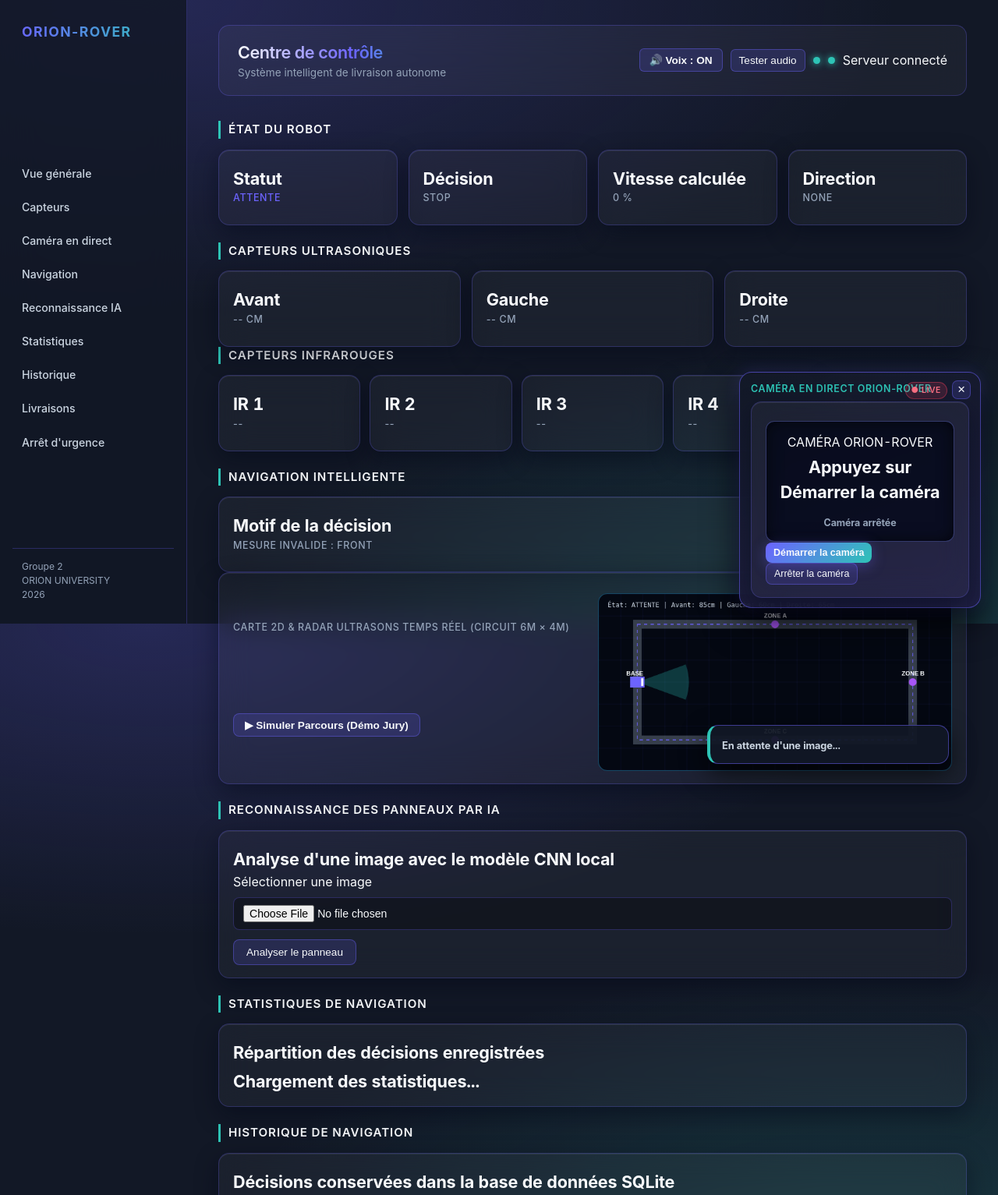
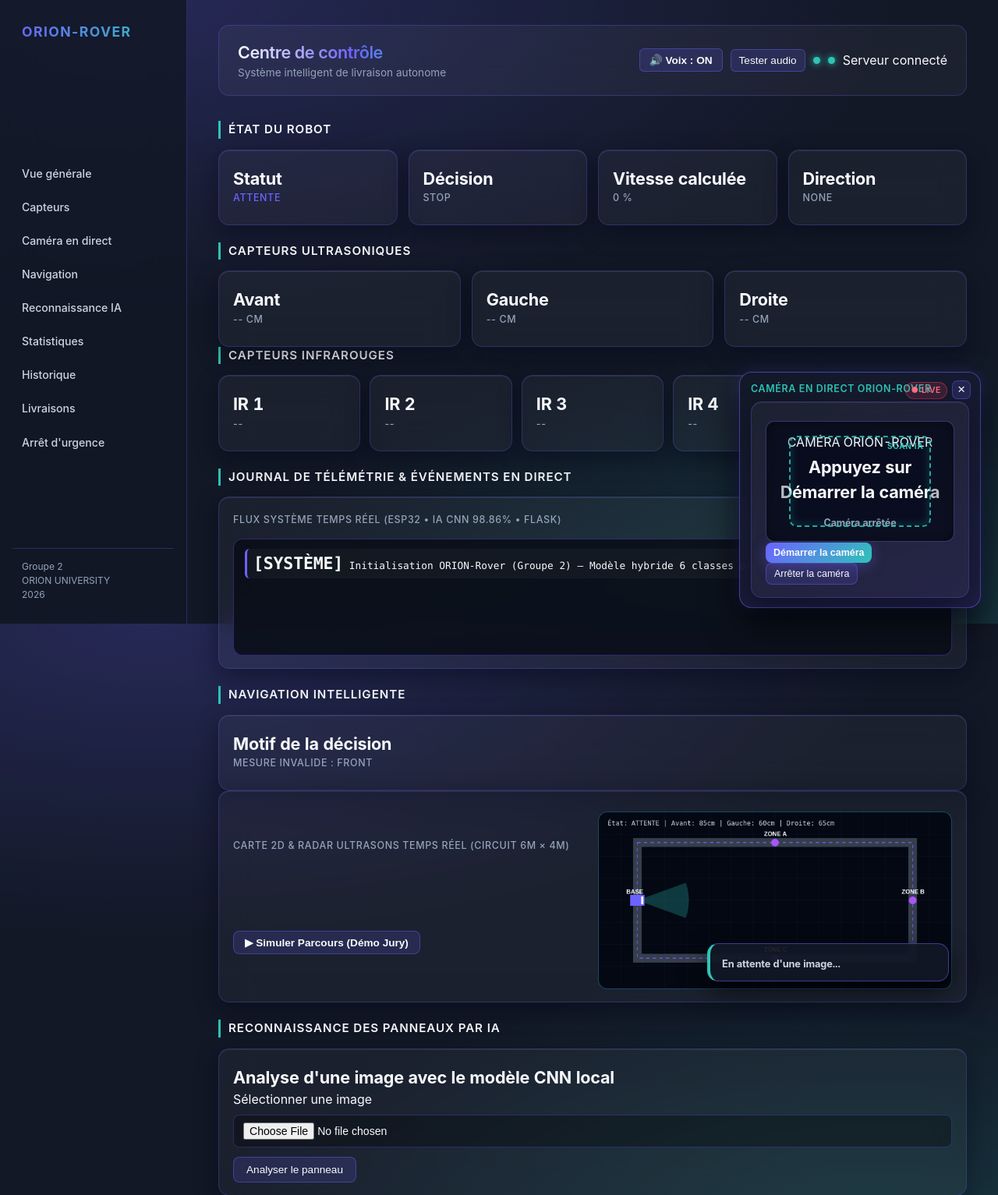
Before and after one commit to cecilinht/ORION-Rover-Groupe-2, a Flask app: page / in a window 1280 px wide. Shown: the top 1533 px of the page at 78% size. Run offline with Flask 3, Linux system fonts and the light colour scheme; data comes from the database, SQL or seed files in the repository.

Commit message:
feat(laureat): viseur optique IA sur camera et terminal de telemetrie temps reel

```diff
--- a/backend/app/static/css/dashboard.css
+++ b/backend/app/static/css/dashboard.css
@@ -745,3 +745,58 @@ th {
     border: 1px solid rgba(108, 99, 255, 0.5) !important;
     border-left: 4px solid #2EC4B6 !important;
 }
+
+
+/* ============================================================================
+   NIVEAU LAUREAT : VISEUR OPTIQUE IA & TERMINAL TELEMETRIE TEMPS REEL
+   ============================================================================ */
+.camera-container {
+    position: relative;
+}
+
+/* Viseur carre central calibre sur la zone de recadrage CNN (72%) */
+.camera-container::after {
+    content: "SCAN IA";
+    position: absolute;
+    width: 68%;
+    height: 68%;
+    border: 2px dashed rgba(46, 196, 182, 0.85);
+    border-radius: 10px;
+    box-shadow: 0 0 0 9999px rgba(18, 24, 38, 0.28), inset 0 0 12px rgba(46, 196, 182, 0.25);
+    pointer-events: none;
+    display: flex;
+    align-items: flex-start;
+    justify-content: flex-end;
+    padding: 4px 7px;
+    font-size: 0.62rem;
+    font-weight: 700;
+    letter-spacing: 0.08em;
+    color: #2EC4B6;
+}
+
+/* Terminal de telemetrie en direct */
+#live-console {
+    background: rgba(10, 14, 24, 0.88);
+    border: 1px solid rgba(108, 99, 255, 0.35);
+    border-radius: 12px;
+    padding: 12px 14px;
+    height: 150px;
+    overflow-y: auto;
+    font-family: 'Consolas', 'Courier New', monospace;
+    font-size: 0.8rem;
+    color: #F8FAFC;
+    display: flex;
+    flex-direction: column;
+    gap: 5px;
+}
+
+.log-entry {
+    padding: 3px 8px;
+    border-radius: 6px;
+    background: rgba(255, 255, 255, 0.03);
+    border-left: 3px solid #6C63FF;
+}
+
+.log-entry.log-ai   { border-left-color: #2EC4B6; }
+.log-entry.log-warn { border-left-color: #f59e0b; }
+.log-entry.log-err  { border-left-color: #ef4444; }
--- a/backend/app/static/js/dashboard.js
+++ b/backend/app/static/js/dashboard.js
@@ -1,3 +1,20 @@
+
+// ============================================================================
+// JOURNAL DE TELEMETRIE TEMPS REEL (NIVEAU LAUREAT)
+// ============================================================================
+let lastLoggedSign = "";
+
+function pushSystemLog(category, message, level = "info") {
+    const box = document.getElementById("live-console");
+    if (!box) return;
+    const now = new Date().toLocaleTimeString("fr-FR");
+    const div = document.createElement("div");
+    div.className = `log-entry log-${level}`;
+    div.innerHTML = `<span style="color:#94a3b8;">[${now}]</span> <strong style="color:#2EC4B6;">[${category}]</strong> ${message}`;
+    box.prepend(div);
+    if (box.children.length > 30) box.removeChild(box.lastChild);
+}
+
 
 // ============================================================================
 // CARTE 2D INTERACTIVE, SIMULATION DEMO JURY & SYNCHRO NOTIF CAMERA
--- a/backend/app/templates/dashboard.html
+++ b/backend/app/templates/dashboard.html
@@ -434,6 +434,24 @@
 
 
 
+
+        <section id="telemetry-logs">
+            <h2>Journal de Télémétrie & Événements en Direct</h2>
+            <div>
+                <div class="card" style="grid-column: 1 / -1;">
+                    <div style="display: flex; justify-content: space-between; align-items: center; margin-bottom: 10px;">
+                        <h3 style="margin: 0;">Flux Système Temps Réel (ESP32 • IA CNN 98.86% • Flask)</h3>
+                        <span style="font-size: 0.78rem; padding: 3px 10px; border-radius: 999px; background: rgba(46, 196, 182, 0.18); color: #2EC4B6; border: 1px solid rgba(46, 196, 182, 0.4); font-weight: 600;">
+                            Précision Modèle : 98.86 %
+                        </span>
+                    </div>
+                    <div id="live-console">
+                        <div class="log-entry"><strong>[SYSTÈME]</strong> Initialisation ORION-Rover (Groupe 2) — Modèle hybride 6 classes prêt.</div>
+                    </div>
+                </div>
+            </div>
+        </section>
+
         <section id="navigation">
 
 
```
